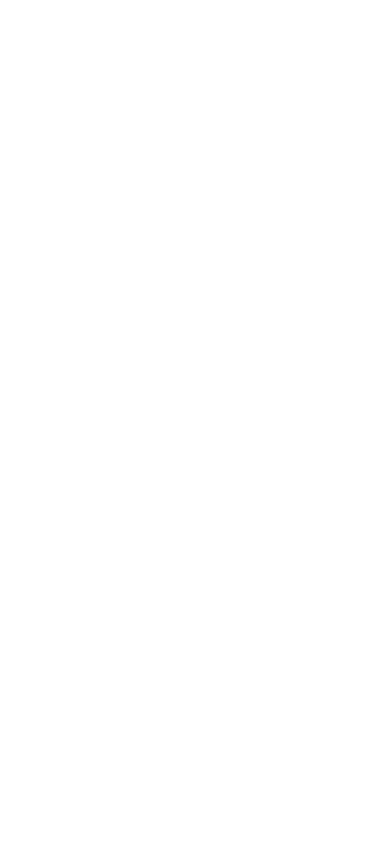
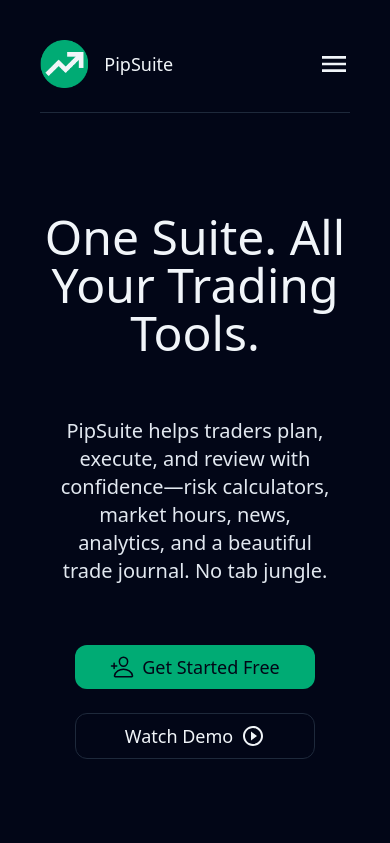
Before and after one commit to jabezdubale/PipSuite, a React (Vite) app: page / in a window 390 px wide. Before the commit this address had no page. Shown: the top 843 px of the page. Built offline with nearby package versions, Linux system fonts and the light colour scheme.

Commit message:
added an overlay to mobile version

```diff
--- a/package.json
+++ b/package.json
@@ -17,7 +17,7 @@
     "react-icons": "^5.5.0",
     "react-router-dom": "^7.8.1",
     "tailwindcss": "^4.1.12",
-    "zustand": "^5.0.7"
+    "zustand": "^5.0.8"
   },
   "devDependencies": {
     "@eslint/js": "^9.33.0",
--- a/src/App.jsx
+++ b/src/App.jsx
@@ -5,6 +5,7 @@
   return (
     <div>
       <Routes>
+        <Route path="/" element={<LandingPage />} />
         <Route path="/home" element={<LandingPage />} />
       </Routes>
     </div>
--- a/src/Pages/LandingPage.jsx
+++ b/src/Pages/LandingPage.jsx
@@ -2,6 +2,7 @@
 import Feature from "../components/Feature";
 import NavLanding from "../components/NavLanding";
 import CTAItems from "../components/CTAItems";
+import useNavOverlayStore from "../stores/NavOverlayStore";
 
 import { IoPersonAddOutline } from "react-icons/io5";
 import { MdOutlinePlayCircleOutline } from "react-icons/md";
@@ -10,25 +11,31 @@
 import { IoIosJournal } from "react-icons/io";
 import FAQ from "../components/FAQ";
 import Footer from "../components/Footer";
+import NavOverlay from "../components/NavOverlay";
 
 const LandingPage = () => {
+  const buttonIsClicked = useNavOverlayStore((s) => s.buttonIsClicked);
+
   return (
+    <>
       <div className="bg-main-Background grid grid-cols-4 gap-5 p-10 md:grid-cols-8 lg:grid-cols-12">
         {/* Nav Section */}
         <nav className="col-span-full">
           <NavLanding />
           <hr className="border-t border-main-border mt-6" />
         </nav>
-
+        <div onClick={() => buttonIsClicked}>
+          <NavOverlay />
+        </div>
         {/* Hero Section */}
         <div className="col-span-full md:col-start-2 md:col-end-8 lg:col-start-3 flex gap-15 py-15 lg:col-end-11 flex-col justify-center items-center">
           <h1 className="text-primary-headings text-5xl sm:text-6xl text-center ">
             One Suite. All Your Trading Tools.
           </h1>
           <p className="text-secondary-headings text-xl text-center mx-4 sm:mx-13">
-          PipSuite helps traders plan, execute, and review with confidence—risk
-          calculators, market hours, news, analytics, and a beautiful trade
-          journal. No tab jungle.
+            PipSuite helps traders plan, execute, and review with
+            confidence—risk calculators, market hours, news, analytics, and a
+            beautiful trade journal. No tab jungle.
           </p>
           <div className="flex justify-center items-center flex-col sm:flex-row gap-6">
             <Buttons
@@ -182,6 +189,7 @@
           <Footer />
         </div>
       </div>
+    </>
   );
 };
 
--- a/src/components/Footer.jsx
+++ b/src/components/Footer.jsx
@@ -42,7 +42,7 @@
             “It is not a calculated risk if you haven’t calculated it.” — Naved
             Abdali
           </p>
-          <div className="text-primary-headings flex justify-center items-center">
+          <div className=" text-primary-headings flex justify-center items-center w-[50%] gap-[20%]">
             <BsTwitterX size={24} />
             <AiOutlineYoutube size={24} />
             <BiLogoFacebook size={24} />
--- a/src/components/NavLanding.jsx
+++ b/src/components/NavLanding.jsx
@@ -1,10 +1,14 @@
 import { Link } from "react-router-dom";
+import useNavOverlayStore from "../stores/NavOverlayStore";
 import Buttons from "./Buttons";
 import { PiSignIn } from "react-icons/pi";
-import { TiThMenuOutline } from "react-icons/ti";
+import { MdMenu } from "react-icons/md";
+import { MdOutlineClose } from "react-icons/md";
 import Logo from "./Logo";
 
 const NavLanding = () => {
+  const buttonIsClicked = useNavOverlayStore((s) => s.buttonIsClicked);
+  const isOpen = useNavOverlayStore((s) => s.isOpen);
   return (
     <div className="flex justify-between items-center">
       <Logo />
@@ -36,8 +40,11 @@
           variant={["mainVariant", "gap-2 w-30 p-2", "Get Started", null, null]}
         />
       </div>
-      <div className="sm:hidden text-primary-headings align-center">
-        <TiThMenuOutline size={32} />
+      <div
+        onClick={buttonIsClicked}
+        className="sm:hidden text-primary-headings align-center"
+      >
+        {isOpen ? <MdOutlineClose size={32} /> : <MdMenu size={32} />}
       </div>
     </div>
   );
--- /dev/null
+++ b/src/components/NavOverlay.jsx
@@ -0,0 +1,19 @@
+import useNavOverlayStore from "../stores/NavOverlayStore";
+
+const NavOverlay = () => {
+  const isOpen = useNavOverlayStore((s) => s.isOpen);
+  const buttonIsClicked = useNavOverlayStore((s) => s.buttonIsClicked);
+
+  return (
+    <div
+      onClick={buttonIsClicked}
+      className={`${
+        isOpen ? "" : "hidden"
+      } absolute text-primary-headings bg-gray-900/50 left-0 w-full h-svh`}
+    >
+      <div className="w-full">Overlay</div>
+    </div>
+  );
+};
+
+export default NavOverlay;
--- /dev/null
+++ b/src/stores/NavOverlayStore.js
@@ -0,0 +1,8 @@
+import { create } from "zustand";
+
+const useNavOverlayStore = create((set) => ({
+  isOpen: false,
+  buttonIsClicked: () => set((state) => ({ isOpen: !state.isOpen })),
+}));
+
+export default useNavOverlayStore;
```
Also changed, not shown: 1 other file (tests, documents, lock files or other folders). Lines whose indentation alone changed are shown as unchanged.
